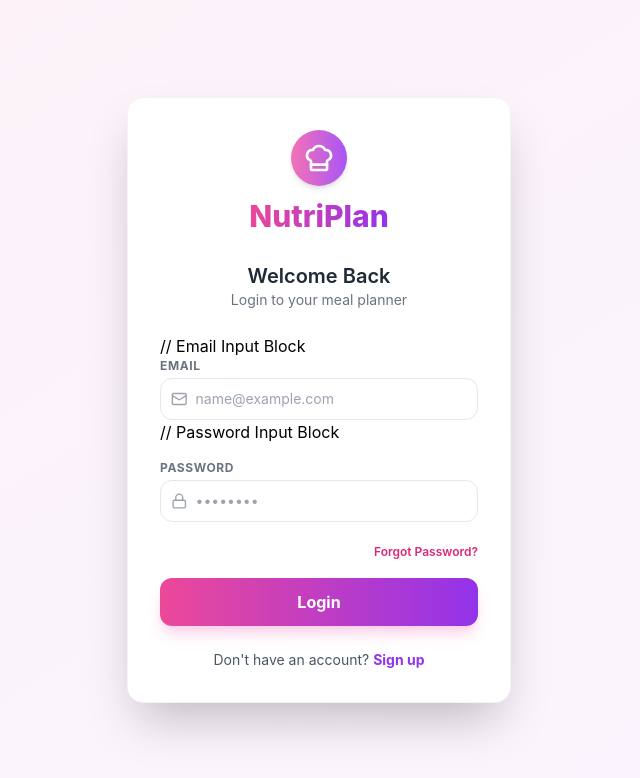
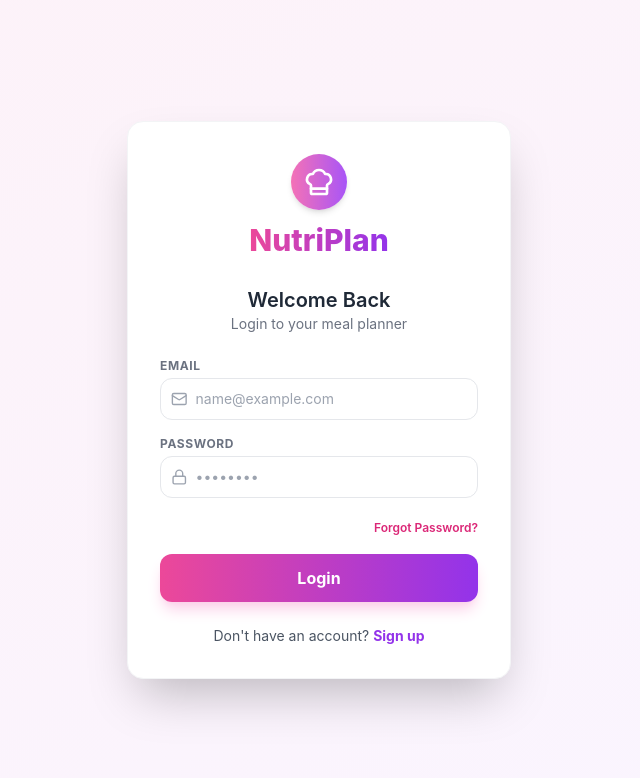
Before and after one commit to sanchita-88/meal-planner-ui, a React (Vite) app: page /login in a window 1280 px wide. Shown: the top 778 px of the page, without its empty margins (321-961 px from the left). Built offline with nearby package versions, Linux system fonts and the light colour scheme.

Commit message:
FE: Minor edits to login.jsx

```diff
--- a/src/components/Login.jsx
+++ b/src/components/Login.jsx
@@ -65,7 +65,6 @@ const Login = () => {
                 <form onSubmit={handleSubmit} className="space-y-4">
 
                     {/* Input 1: Email (FIXED focus-within border) */}
-                // Email Input Block
                     <div>
                         <label htmlFor="email-login" className="block text-xs font-bold text-gray-500 uppercase tracking-wider mb-1">Email</label>
                         <div className="flex items-center border border-gray-200 rounded-xl p-2.5 bg-white/50 focus-within:ring-2 focus-within:ring-pink-400 focus-within:border-pink-400 transition">
@@ -84,7 +83,6 @@ const Login = () => {
                     </div>
 
                     {/* Input 2: Password (FIXED focus-within border) */}
-                    // Password Input Block
                     <div>
                         <label htmlFor="password-login" className="block text-xs font-bold text-gray-500 uppercase tracking-wider mb-1">Password</label>
                         <div className="flex items-center border border-gray-200 rounded-xl p-2.5 bg-white/50 focus-within:ring-2 focus-within:ring-pink-400 focus-within:border-pink-400 transition">
```
